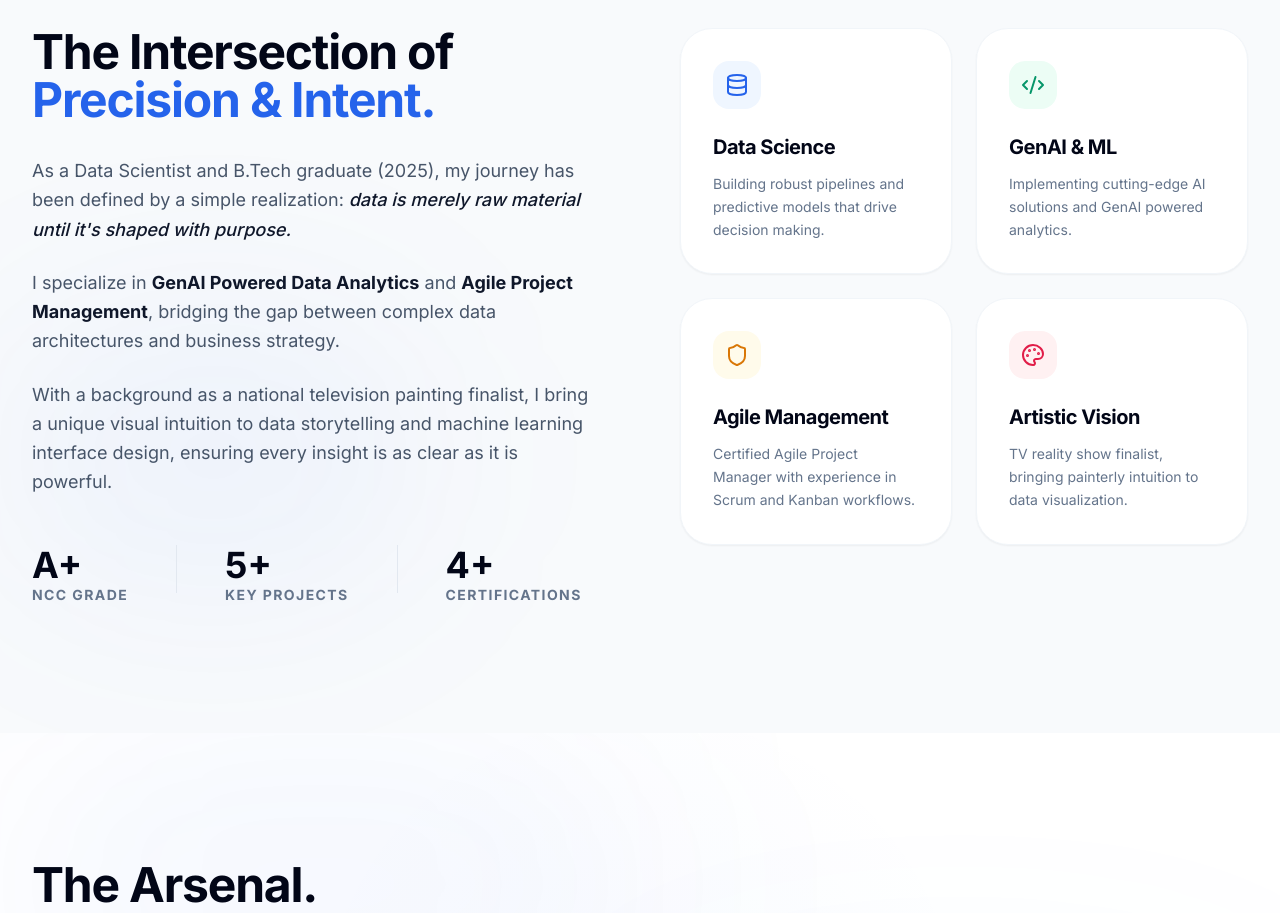
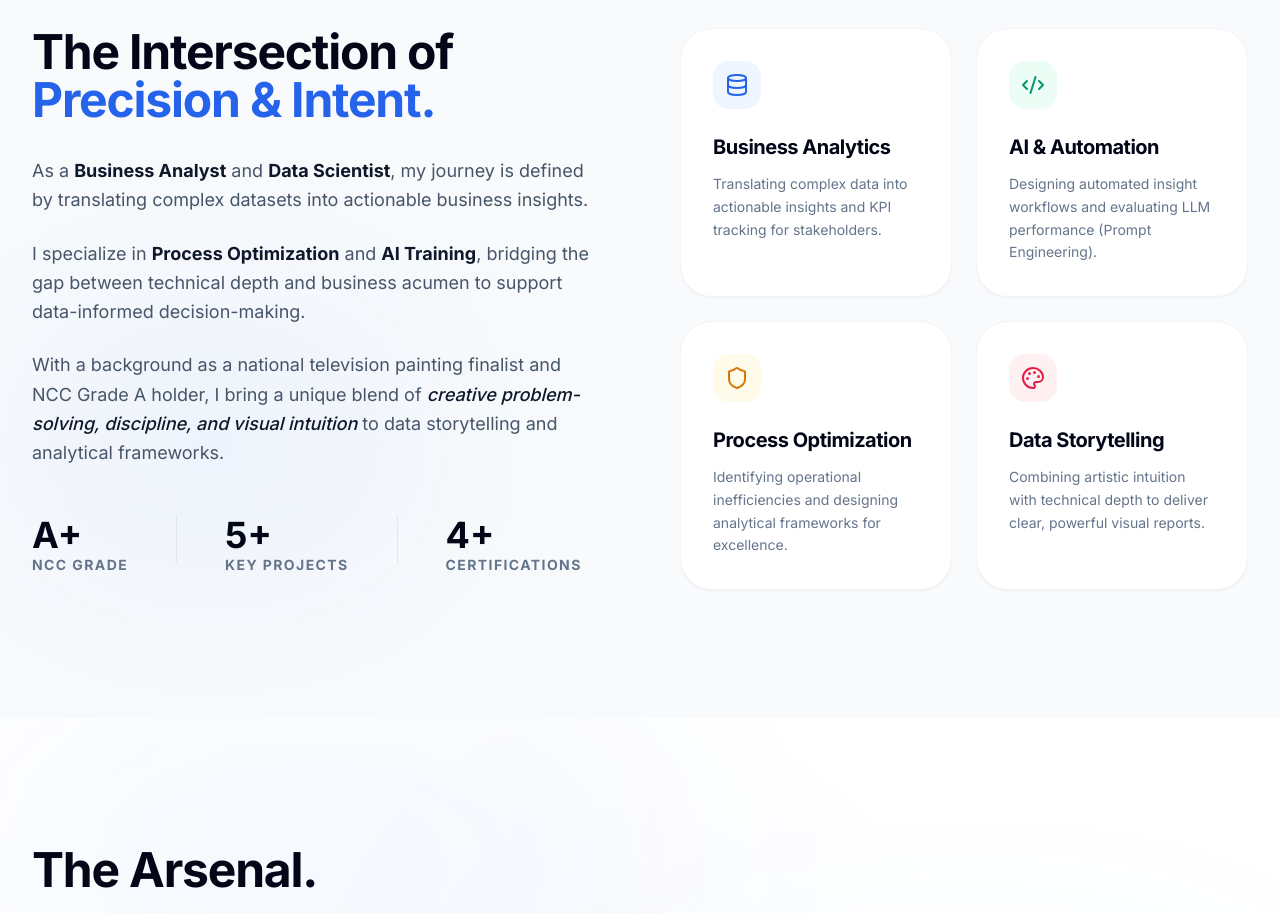
Before and after one commit to 03abhay/portfolio, a React (Vite) app: page / in a window 1280 px wide. Shown: the part 1000-1913 px from the top of the page. Built offline with nearby package versions, Linux system fonts and the light colour scheme.

Commit message:
Update About.tsx

```diff
--- a/components/About.tsx
+++ b/components/About.tsx
@@ -23,14 +23,13 @@ const About: React.FC = () => {
             <Reveal delay={200}>
               <div className="space-y-6 text-lg text-slate-600 dark:text-slate-400 leading-relaxed max-w-xl">
                 <p>
-                  As a Data Scientist and B.Tech graduate (2025), my journey has been defined by a simple realization:
-                  <span className="text-slate-900 dark:text-slate-200 font-medium italic"> data is merely raw material until it's shaped with purpose.</span>
+                  As a <span className="text-slate-900 dark:text-slate-200 font-bold">Business Analyst</span> and <span className="text-slate-900 dark:text-slate-200 font-bold">Data Scientist</span>, my journey is defined by translating complex datasets into actionable business insights.
                 </p>
                 <p>
-                  I specialize in <span className="text-slate-900 dark:text-slate-200 font-bold">GenAI Powered Data Analytics</span> and <span className="text-slate-900 dark:text-slate-200 font-bold">Agile Project Management</span>, bridging the gap between complex data architectures and business strategy.
+                  I specialize in <span className="text-slate-900 dark:text-slate-200 font-bold">Process Optimization</span> and <span className="text-slate-900 dark:text-slate-200 font-bold">AI Training</span>, bridging the gap between technical depth and business acumen to support data-informed decision-making.
                 </p>
                 <p>
-                  With a background as a national television painting finalist, I bring a unique visual intuition to data storytelling and machine learning interface design, ensuring every insight is as clear as it is powerful.
+                  With a background as a national television painting finalist and NCC Grade A holder, I bring a unique blend of <span className="text-slate-900 dark:text-slate-200 font-medium italic">creative problem-solving, discipline, and visual intuition</span> to data storytelling and analytical frameworks.
                 </p>
               </div>
             </Reveal>
@@ -58,29 +57,29 @@ const About: React.FC = () => {
           <div className="grid grid-cols-1 sm:grid-cols-2 gap-6">
             <AboutCard
               icon={<Database className="w-6 h-6" />}
-              title="Data Science"
-              desc="Building robust pipelines and predictive models that drive decision making."
+              title="Business Analytics"
+              desc="Translating complex data into actionable insights and KPI tracking for stakeholders."
               delay={400}
               color="blue"
             />
             <AboutCard
               icon={<Code2 className="w-6 h-6" />}
-              title="GenAI & ML"
-              desc="Implementing cutting-edge AI solutions and GenAI powered analytics."
+              title="AI & Automation"
+              desc="Designing automated insight workflows and evaluating LLM performance (Prompt Engineering)."
               delay={500}
               color="emerald"
             />
             <AboutCard
               icon={<Shield className="w-6 h-6" />}
-              title="Agile Management"
-              desc="Certified Agile Project Manager with experience in Scrum and Kanban workflows."
+              title="Process Optimization"
+              desc="Identifying operational inefficiencies and designing analytical frameworks for excellence."
               delay={600}
               color="amber"
             />
             <AboutCard
               icon={<Palette className="w-6 h-6" />}
-              title="Artistic Vision"
-              desc="TV reality show finalist, bringing painterly intuition to data visualization."
+              title="Data Storytelling"
+              desc="Combining artistic intuition with technical depth to deliver clear, powerful visual reports."
               delay={700}
               color="rose"
             />
```
